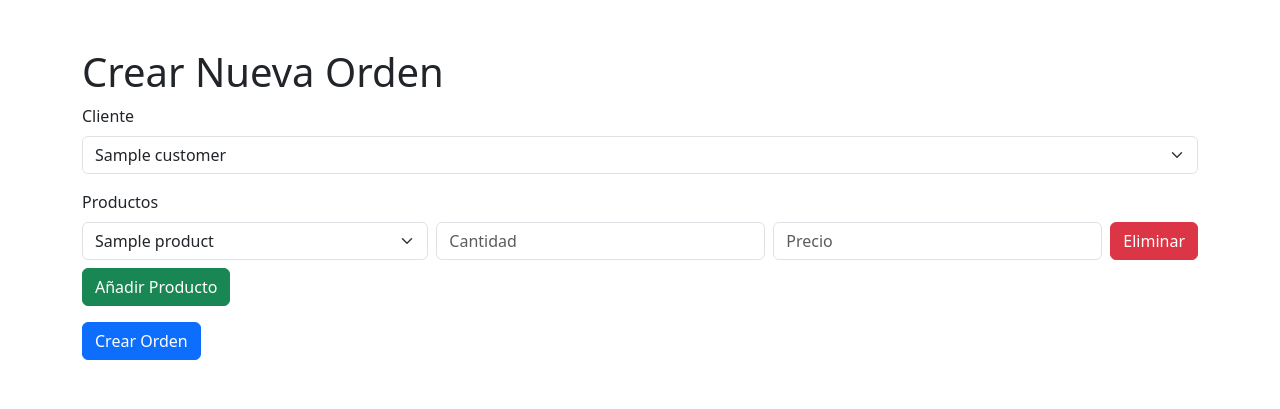
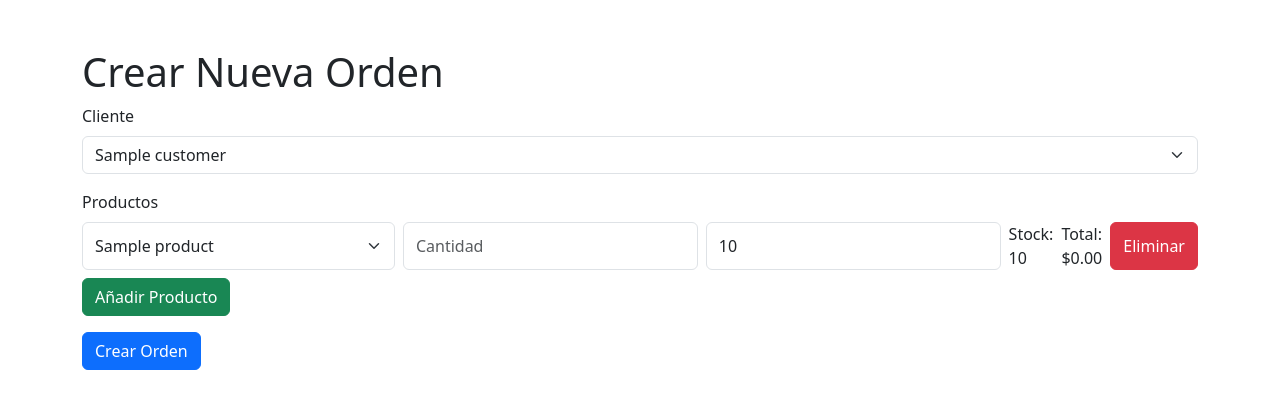
Before and after one commit to Natihermida/tiendamvc, a PHP site: template app/views/order/create_order.php in a window 1280 px wide. Shown: the top 409 px of the page. Run offline with PHP 8.4, Linux system fonts and the light colour scheme; the template is opened without the code that fills it: most values are stand-ins (such as "Sample title", 1, 10 or a date in 2020).

Commit message:
modificacion orders

```diff
--- a/app/views/order/create_order.php
+++ b/app/views/order/create_order.php
@@ -12,7 +12,6 @@
     <div class="container mt-5">
         <h1>Crear Nueva Orden</h1>
         <form method="POST" action="procesar_orden.php">
-
             <div class="mb-3">
                 <label for="customer_id" class="form-label">Cliente</label>
                 <select class="form-select" id="customer_id" name="customer_id" required>
@@ -22,19 +21,19 @@
                 </select>
             </div>
 
-
-
             <div class="mb-3">
                 <label for="products" class="form-label">Productos</label>
                 <div id="products">
                     <div class="product-item d-flex gap-2">
-                        <select class="form-select" name="products[0][product_id]" required>
+                        <select class="form-select" name="products[0][product_id]" required onchange="updateProductInfo(this)">
                             <?php foreach ($data["products"] as $product) { ?>
-                                <option value="<?= $product->id ?>"><?= $product->name ?></option>
+                                <option value="<?= $product->id ?>" data-stock="<?= $product->stock ?>" data-price="<?= $product->price ?>"><?= $product->name ?></option>
                             <?php } ?>
                         </select>
-                        <input type="number" class="form-control" name="products[0][quantity]" placeholder="Cantidad" required>
-                        <input type="number" class="form-control" name="products[0][price]" placeholder="Precio" required>
+                        <input type="number" class="form-control" name="products[0][quantity]" placeholder="Cantidad" required onchange="updateProductInfo(this)">
+                        <input type="number" class="form-control" name="products[0][price]" placeholder="Precio" required readonly>
+                        <span class="stock-info">Stock: <span class="stock-amount">0</span></span>
+                        <span class="total-price">Total: $<span class="total">0</span></span>
                         <button type="button" class="btn btn-danger remove-product">Eliminar</button>
                     </div>
                 </div>
@@ -46,28 +45,69 @@
     </div>
 
     <script>
+        // Función para actualizar el stock, precio y total de un producto
+        function updateProductInfo(input) {
+            const productItem = input.closest('.product-item');
+            const productSelect = productItem.querySelector('select');
+            const quantityInput = productItem.querySelector('input[name*="quantity"]');
+            const priceInput = productItem.querySelector('input[name*="price"]');
+            const stockSpan = productItem.querySelector('.stock-amount');
+            const totalSpan = productItem.querySelector('.total');
+
+            // Obtener los datos del producto seleccionado
+            const selectedOption = productSelect.options[productSelect.selectedIndex];
+            const stock = selectedOption.getAttribute('data-stock');
+            const price = selectedOption.getAttribute('data-price');
+
+            // Actualizar el stock y precio
+            stockSpan.textContent = stock;
+            priceInput.value = price;
+
+            // Calcular el total
+            const quantity = parseInt(quantityInput.value) || 0;
+            const total = price * quantity;
+            totalSpan.textContent = total.toFixed(2);
+
+            // Evitar que se agregue más cantidad que el stock disponible
+            if (quantity > stock) {
+                alert('No hay suficiente stock para esta cantidad.');
+                quantityInput.value = stock;  // Ajustar la cantidad al stock disponible
+                totalSpan.textContent = (price * stock).toFixed(2);  // Ajustar el total
+            }
+        }
+
+        // Añadir un nuevo producto al formulario
         document.querySelector('.add-product').addEventListener('click', function() {
             var index = document.querySelectorAll('.product-item').length;
             var productHtml = `
                 <div class="product-item d-flex gap-2 mt-2">
-                    <select class="form-select" name="products[${index}][product_id]" required>
+                    <select class="form-select" name="products[${index}][product_id]" required onchange="updateProductInfo(this)">
                         <?php foreach ($data["products"] as $product) { ?>
-                            <option value="<?= $product->id ?>"><?= $product->name ?></option>
+                            <option value="<?= $product->id ?>" data-stock="<?= $product->stock ?>" data-price="<?= $product->price ?>"><?= $product->name ?></option>
                         <?php } ?>
                     </select>
-                    <input type="number" class="form-control" name="products[${index}][quantity]" placeholder="Cantidad" required>
-                    <input type="number" class="form-control" name="products[${index}][price]" placeholder="Precio" required>
+                    <input type="number" class="form-control" name="products[${index}][quantity]" placeholder="Cantidad" required onchange="updateProductInfo(this)">
+                    <input type="number" class="form-control" name="products[${index}][price]" placeholder="Precio" required readonly>
+                    <span class="stock-info">Stock: <span class="stock-amount">0</span></span>
+                    <span class="total-price">Total: $<span class="total">0</span></span>
                     <button type="button" class="btn btn-danger remove-product">Eliminar</button>
                 </div>
             `;
             document.querySelector('#products').insertAdjacentHTML('beforeend', productHtml);
         });
 
+        // Eliminar un producto del formulario
         document.querySelector('#products').addEventListener('click', function(event) {
             if (event.target.classList.contains('remove-product')) {
                 event.target.parentElement.remove();
             }
         });
+
+        // Llamar a la función de actualización para los productos iniciales
+        document.querySelectorAll('.product-item').forEach(item => {
+            updateProductInfo(item.querySelector('select'));
+        });
     </script>
 </body>
+
 </html>
```
